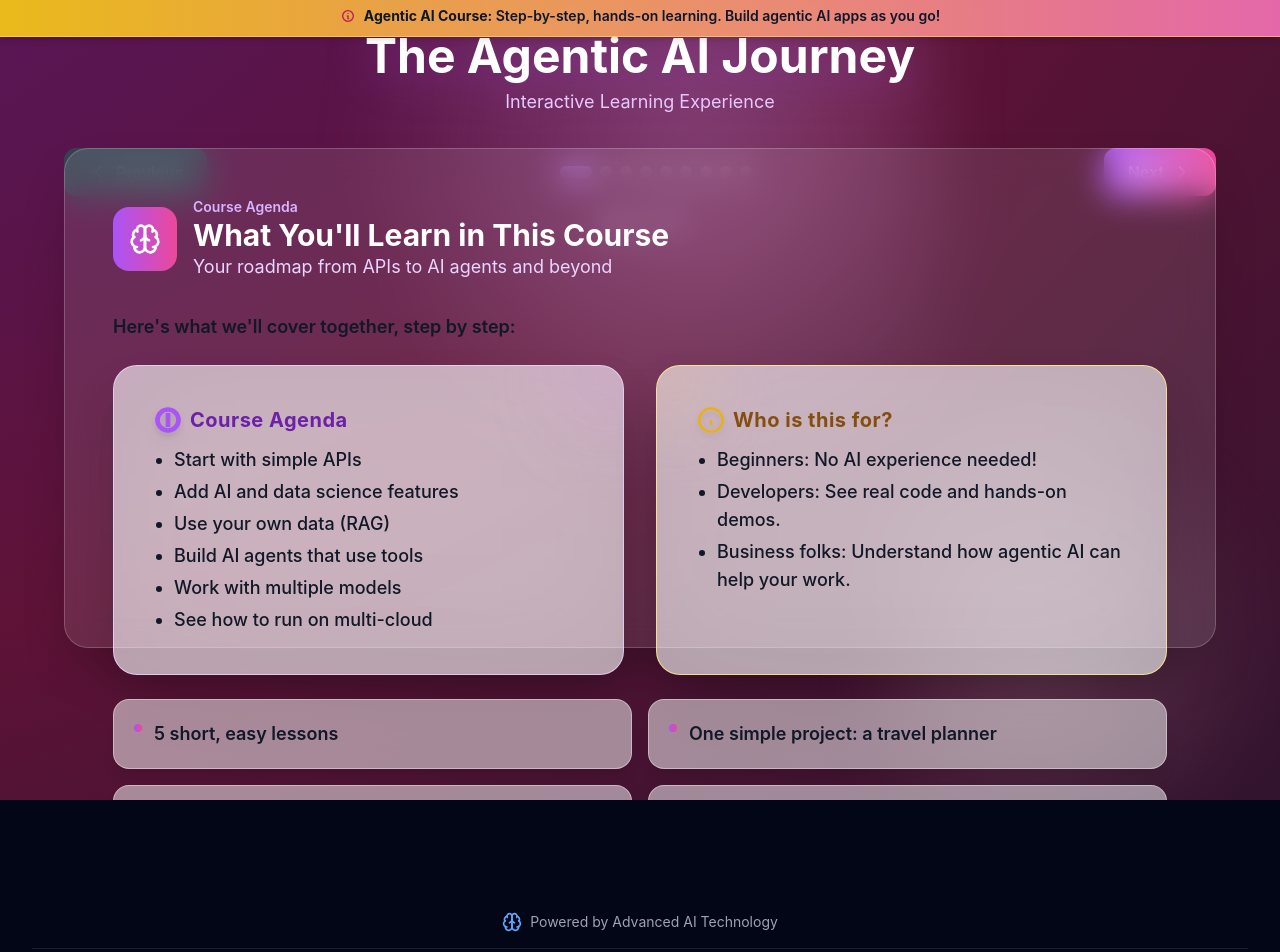
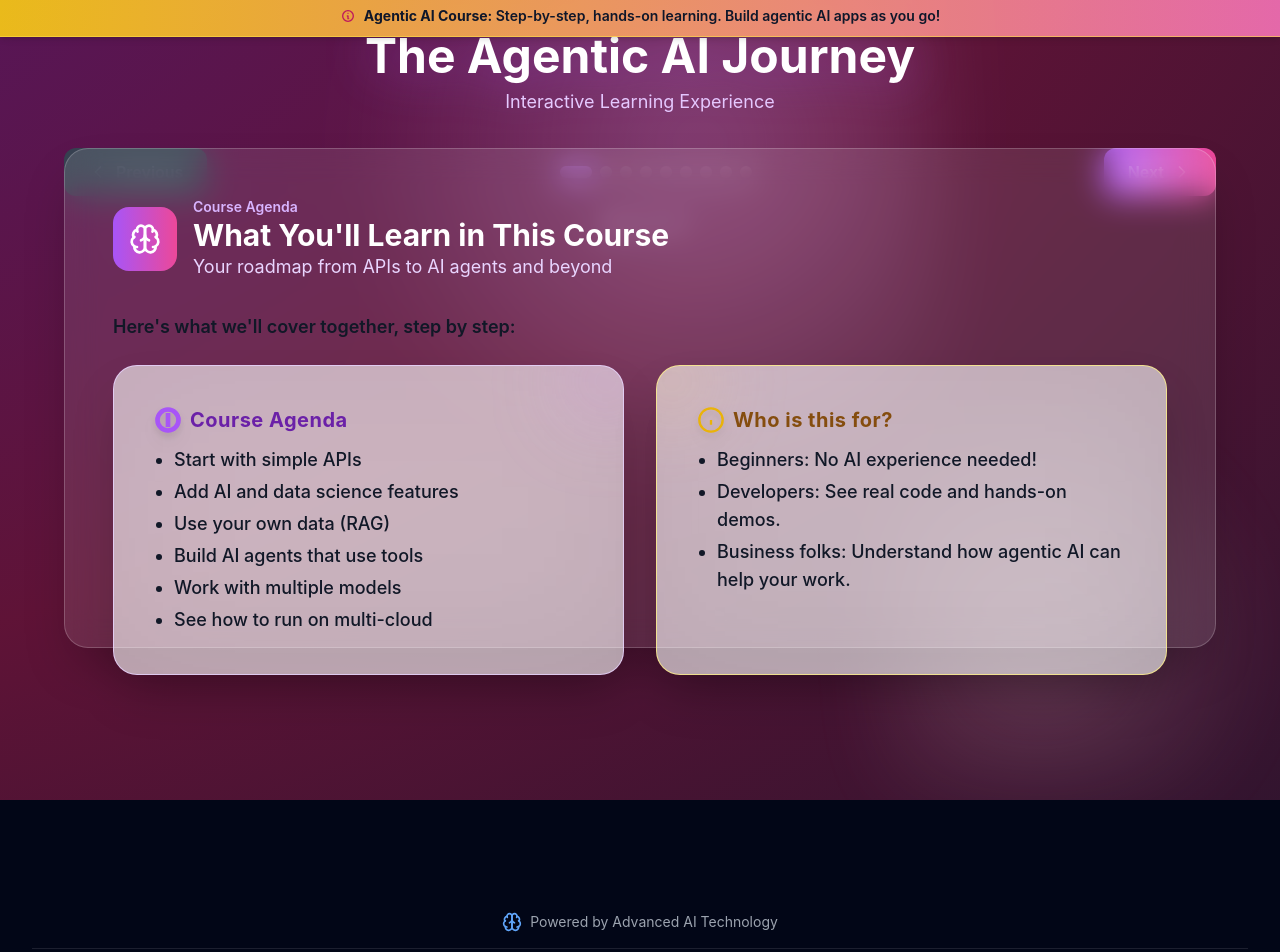
Before and after one commit to vjeai09/agenticai-demo, a React (Vite) app in the folder agentic-demo-frontend/: page / in a window 1280 px wide. Shown: the top 952 px of the page. Built offline with nearby package versions, Linux system fonts and the light colour scheme.

Commit message:
chore: remove key points from first slide to focus on course intent only

```diff
--- a/agentic-demo-frontend/src/components/AgenticJourney.jsx
+++ b/agentic-demo-frontend/src/components/AgenticJourney.jsx
@@ -66,12 +66,7 @@ const AgenticJourney = ({ setActiveTab }) => {
           "Developers: See real code and hands-on demos.",
           "Business folks: Understand how agentic AI can help your work."
         ],
-        keyPoints: [
-          "5 short, easy lessons",
-          "One simple project: a travel planner",
-          "Try things out as you learn",
-          "See how AI gets smarter at each step"
-        ],
+        keyPoints: [],
         useCase: null
       }
     },
```
